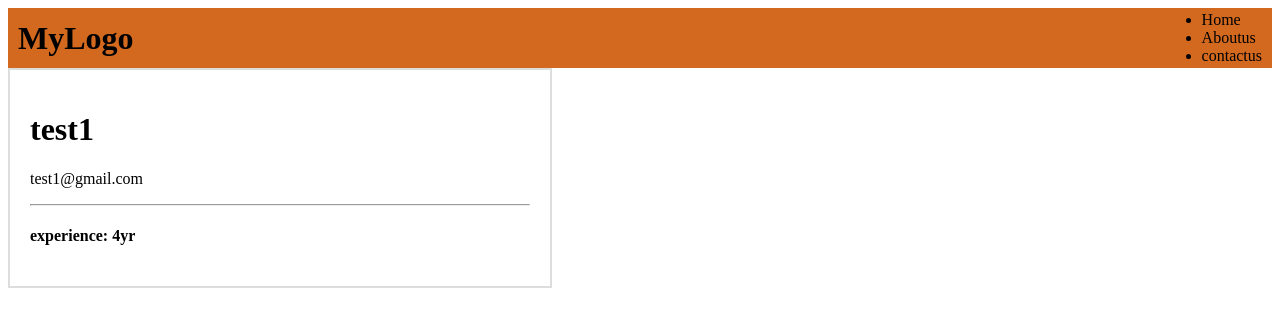
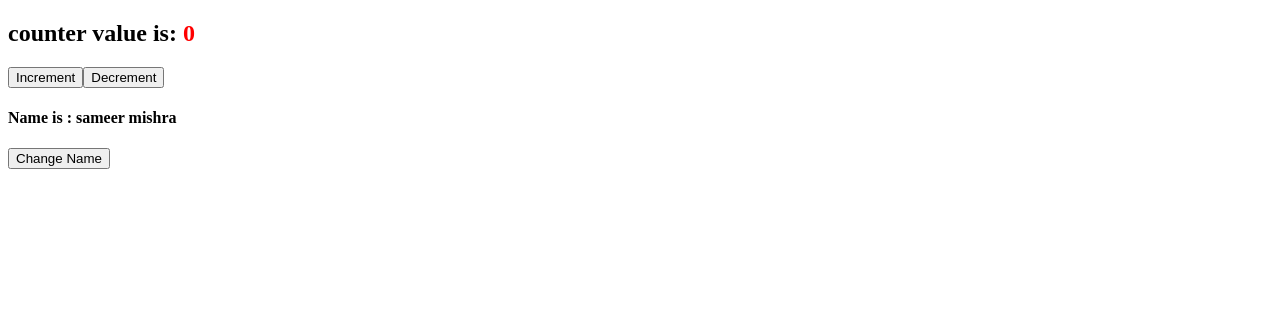
Before and after one commit to smishra1000/fsd-mwf, a React (Create React App) app in the folder reactjs-sessions/sample-app/: page / in a window 1280 px wide. Shown: the top 326 px of the page. Built offline with nearby package versions, Linux system fonts and the light colour scheme.

Commit message:
state props setState added

```diff
--- a/reactjs-sessions/sample-app/src/App.js
+++ b/reactjs-sessions/sample-app/src/App.js
@@ -1,4 +1,6 @@
+import Blogs from "./class-based/Blogs";
 import Employee from "./class-based/Employee";
+import EventHandling from "./class-based/EventHandling";
 import HeaderBar from "./class-based/HeaderBar";
 import MyResume from "./class-based/MyResume";
 import User from "./class-based/User";
@@ -17,8 +19,12 @@ function App() {
       <User></User> */}
       {/* {User()} */}
 
-      <HeaderBar/>
-      <MyResume/>
+      {/* <HeaderBar/>
+      <MyResume/> */}
+      {/* <User name="sameer" age="20" address="hyd"/> */}
+      {/* <Blogs/> */}
+
+      <EventHandling/>
     </div>
   );
 }
--- /dev/null
+++ b/reactjs-sessions/sample-app/src/class-based/Blogs.jsx
@@ -0,0 +1,52 @@
+import React from "react";
+
+class Blogs extends React.Component {
+    constructor() {
+        super();
+
+        this.state = {
+            name:"sameer mishra",
+            age:20,
+            email:"test1@gmail.com",
+            address:{
+                city:"hyd",
+                pin:'434343434',
+            },
+            blogs: [
+                { id: 1, title: "MERN STACK", description: "MERN is javascript absed tech stack mongo express react node", author: "sameer mishra" },
+                { id: 2, title: "PYHTON", description: "Pyhton is used for gaming and web app uisng flask api", author: "sameer mishra" },
+                { id: 3, title: "JAVA", description: "Java is oops language", author: "sameer mishra" },
+                { id: 1, title: "MERN STACK", description: "MERN is javascript absed tech stack mongo express react node", author: "sameer mishra" },
+                { id: 2, title: "PYHTON", description: "Pyhton is used for gaming and web app uisng flask api", author: "sameer mishra" },
+                { id: 3, title: "JAVA", description: "Java is oops language", author: "sameer mishra" }
+            ]
+        }
+    }
+    render() {
+        return (
+            <div>
+                <h3>My Blogs</h3>
+                <h1>name{this.state.name}</h1>
+                <h1>age: {this.state.age}</h1>
+                <h1>email:{this.state.email}</h1>
+                <h4>city: {this.state.address.city}</h4>
+                <h4>pin {this.state.address.pin}</h4>
+                <div style={{display:'flex',gap:'10px',flexWrap:'wrap'}}>
+
+                {this.state.blogs.map((item) => {
+                    return (
+                        <div style={{ border: '2px solid grey', width: '300px', height: '200px', boxShadow: '2px 2px 0 grey',padding:'10px' }}>
+                            <h2>Blog Title:{item.title}</h2>
+                            <h4>{item.description}</h4>
+                        </div>
+                    )
+                })}
+                </div>
+
+            </div>
+        )
+
+    }
+}
+
+export default Blogs
--- /dev/null
+++ b/reactjs-sessions/sample-app/src/class-based/EventHandling.jsx
@@ -0,0 +1,66 @@
+import React from "react";
+class EventHandling extends React.Component {
+    constructor() {
+        super();
+        this.state = {
+            counter: 0,
+            name: "sameer mishra"
+        }
+    }
+
+    incerement = () => {
+        // console.log("befor inceremneting counter is",this.state.counter)
+        // this.state.counter = this.state.counter+1
+        // console.log("after inceremneting counter is",this.state.counter)
+
+        this.setState({counter:this.state.counter+1},()=>{
+            console.log("after inceremnet counter is ",this.state.counter)
+        })
+        // this.setState({counter:this.state.counter+1})
+        // this.setState({counter:this.state.counter+1})
+        // this.setState({counter:this.state.counter+1})
+
+
+
+        // this.setState({ counter: this.state.counter + 1 }, () => {
+        //     this.setState({ counter: this.state.counter + 1 }, () => {
+        //         this.setState({ counter: this.state.counter + 1 }, () => {
+        //             this.setState({ counter: this.state.counter + 1 },()=>{
+        //                 console.log(this.state.counter)
+        //             })
+        //         })
+        //     })
+        // })
+
+
+    }
+
+    decrement = () => {
+        // console.log("befor decrementing counter is",this.state.counter)
+        // this.state.counter =  this.state.counter-1
+        // console.log("after decerementing counter is",this.state.counter)
+
+        this.setState({ counter: this.state.counter - 1 })
+    }
+
+    changeName = () => {
+        // this.state.name = "sameer12345"
+        this.setState({ name: "sameer12345" })
+
+        console.log(this.state.name)
+    }
+
+    render() {
+        return (
+            <div>
+                <h2>counter value is: <span style={{ color: "red" }}>{this.state.counter}</span> </h2>
+                <button onClick={this.incerement}>Increment</button>
+                <button onClick={this.decrement}>Decrement</button>
+                <h4>Name is : {this.state.name}</h4>
+                <button onClick={this.changeName}>Change Name</button>
+            </div>
+        )
+    }
+}
+
+export default EventHandling
--- a/reactjs-sessions/sample-app/src/class-based/User.jsx
+++ b/reactjs-sessions/sample-app/src/class-based/User.jsx
@@ -1,22 +1,25 @@
 import React from "react";
 
 class User extends React.Component{
-    constructor(){
-        super();
+    constructor(props){
+        super(props);
         this.state = {
-            name:"test1",
-            age:20,
+            // name:"test1",
+            // age:20,
             email:"test1@gmail.com"
         }
 
     }
 
     render(){
+        const {name,age} = this.props
         return(
             <div>
                 <h1>User Info</h1>
-                <h3>Name: test1</h3>
-                <h3>Age :30</h3>
+                <h3>Name: {name}</h3>
+                <h3>Age :{age}</h3>
+                <h3>email: {this.state.email}</h3>
+                <h4>address : {this.props.address}</h4>
             </div>
         )
     }
```
